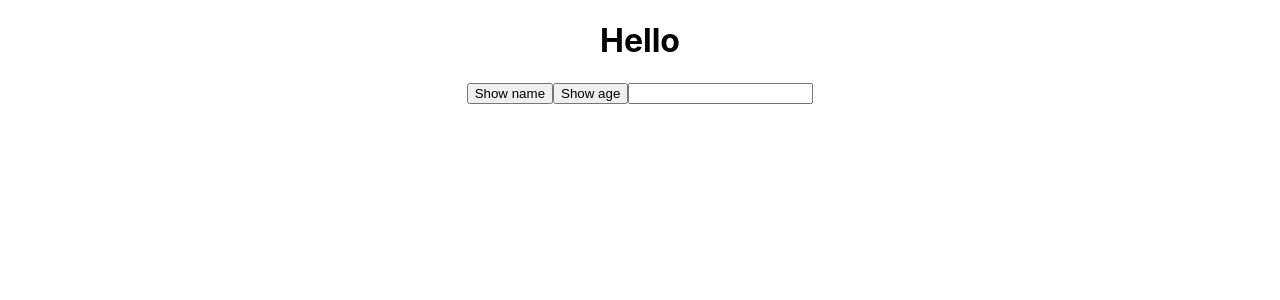
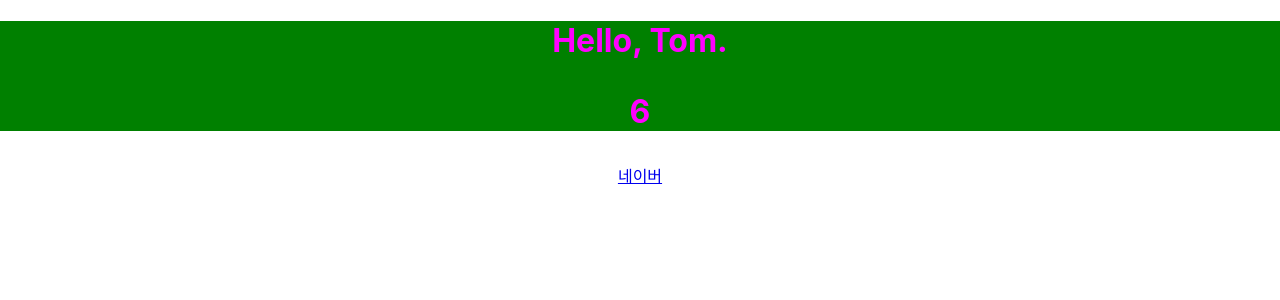
Before and after one commit to kwakdeung/react_study, a JavaScript app in the folder voca/: page / in a window 1280 px wide. Shown: the top 300 px of the page. Built offline with nearby package versions, Linux system fonts and the light colour scheme; the HTML template or start-up script is replaced by a standard one.

Commit message:
React JS #3 컴포넌트, JSX - 초보자를 위한 리액트 강좌

```diff
--- a/voca/src/App.js
+++ b/voca/src/App.js
@@ -1,11 +1,25 @@
 import './App.css';
-import Hello from './component/Hello';
 
 
 function App() {
-  return <div className="App">
-    <Hello />
-  </div>;
+  const name = "Tom";
+  const naver = {
+    name: "네이버",
+    url: "https://naver.com",
+  };
+  return (
+  <div className="App">
+    <h1
+      style={{
+        color: "#f0f",
+        backgroundColor: "green",
+      }}
+    >
+      Hello, {name}.<p>{2 * 3}</p>
+    </h1>
+    <a href={naver.url}>{naver.name}</a>
+  </div>
+  );
 }
 
 export default App;
--- a/voca/src/component/Hello.js
+++ /dev/null
@@ -1,30 +0,0 @@
-export default function Hello() {
-
-    function showName() {
-        console.log("Mike");
-    }
-
-    function showAge(age) {
-        console.log(age);
-    }
-    function showText(txt) {
-        console.log(txt);
-    }
-
-    return (
-        <div>
-            <h1>Hello</h1>
-            <button onClick={showName}>Show name</button>
-            <button onClick={() => {
-                showAge(10);
-            }}
-            >
-                Show age
-                </button>
-                <input type="text" onChange={(e) => {
-                    const txt = e.target.value;
-                    showText(txt);
-                }} />
-        </div>
-    );
-};
```
